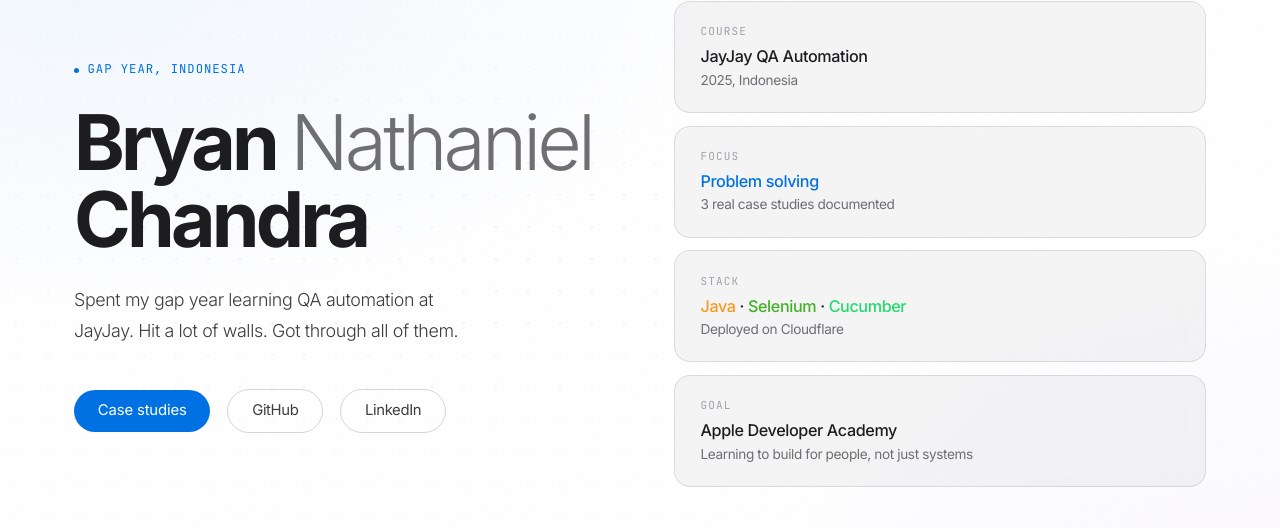
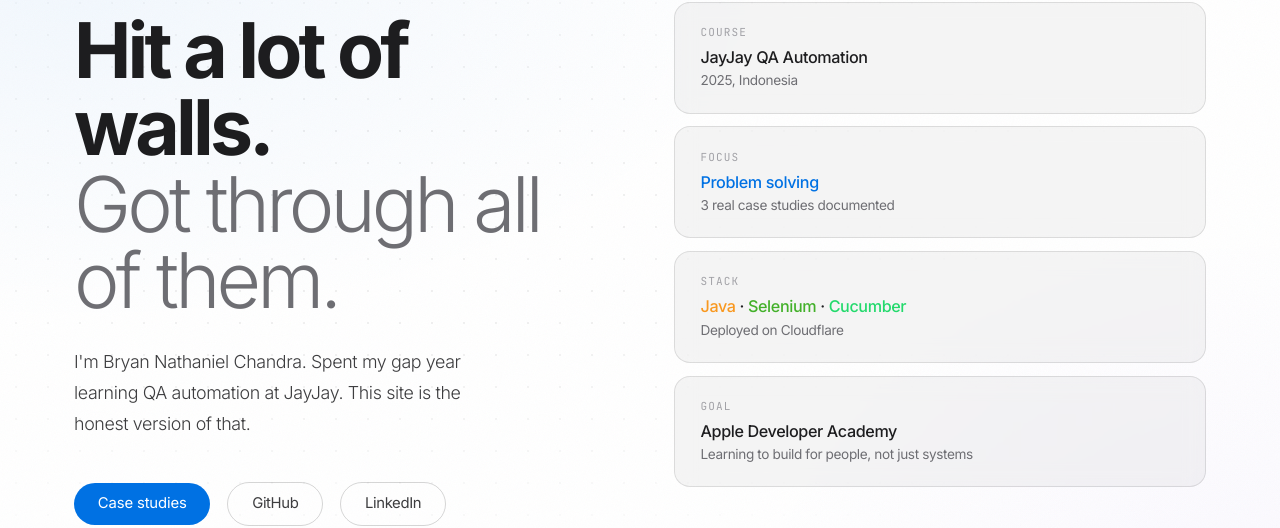
Before and after one commit to bryan-nathan-c/portfolio-project, a React (Vite) app: page / in a window 1280 px wide. Shown: the part 173-701 px from the top of the page. Built offline with nearby package versions, Linux system fonts and the light colour scheme.

Commit message:
fix hero headline, fix classmate to mentor

```diff
--- a/src/data/problems.ts
+++ b/src/data/problems.ts
@@ -40,7 +40,7 @@ export const problems: Problem[] = [
     problem:
       'Set up my second project and hit run. Chrome opened for maybe a second and then just crashed. The error said SessionNotCreatedException and I had no idea what that meant. The code structure was basically the same as my last project so I knew the tests themselves were not the problem. Something in the setup was broken but I could not figure out what.',
     investigation:
-      'Me and a classmate tried asking AI and posted in the JayJay Discord to see if anyone had hit the same issue. We got some answers but nothing that actually fixed it. After a few days of going back and forth I just decided to actually sit down and go through the WebDriverManager and Selenium setup guides properly, side by side. That is when it clicked. The two libraries needed to be on matching versions to work together, and on top of that I had placed WebDriverManager in the wrong section of build.gradle, which meant the driver was not even loaded when the tests ran.',
+      'Me and one of the mentors at JayJay tried asking AI and posted in the JayJay Discord to see if anyone had hit the same issue. We got some answers but nothing that actually fixed it. After a few days of going back and forth I just decided to actually sit down and go through the WebDriverManager and Selenium setup guides properly, side by side. That is when it clicked. The two libraries needed to be on matching versions to work together, and on top of that I had placed WebDriverManager in the wrong section of build.gradle, which meant the driver was not even loaded when the tests ran.',
     solution:
       'Moved WebDriverManager to the right section in build.gradle and updated the versions to ones that actually work together. Ran the tests again and Chrome opened without crashing.',
     outcome:
--- a/src/pages/Home.tsx
+++ b/src/pages/Home.tsx
@@ -47,11 +47,12 @@ export default function Home() {
               Gap year, Indonesia
             </div>
             <h1 className="hero-title">
-              Bryan <span className="hero-title-dim">Nathaniel</span> Chandra
+              Hit a lot of walls.<br />
+              <span className="hero-title-dim">Got through all of them.</span>
             </h1>
             <p className="hero-sub">
-              Spent my gap year learning QA automation at JayJay.
-              Hit a lot of walls. Got through all of them.
+              I'm Bryan Nathaniel Chandra. Spent my gap year learning QA automation at JayJay.
+              This site is the honest version of that.
             </p>
             <div className="hero-links">
               <Link to="/problems" className="link-primary">Case studies</Link>
```
